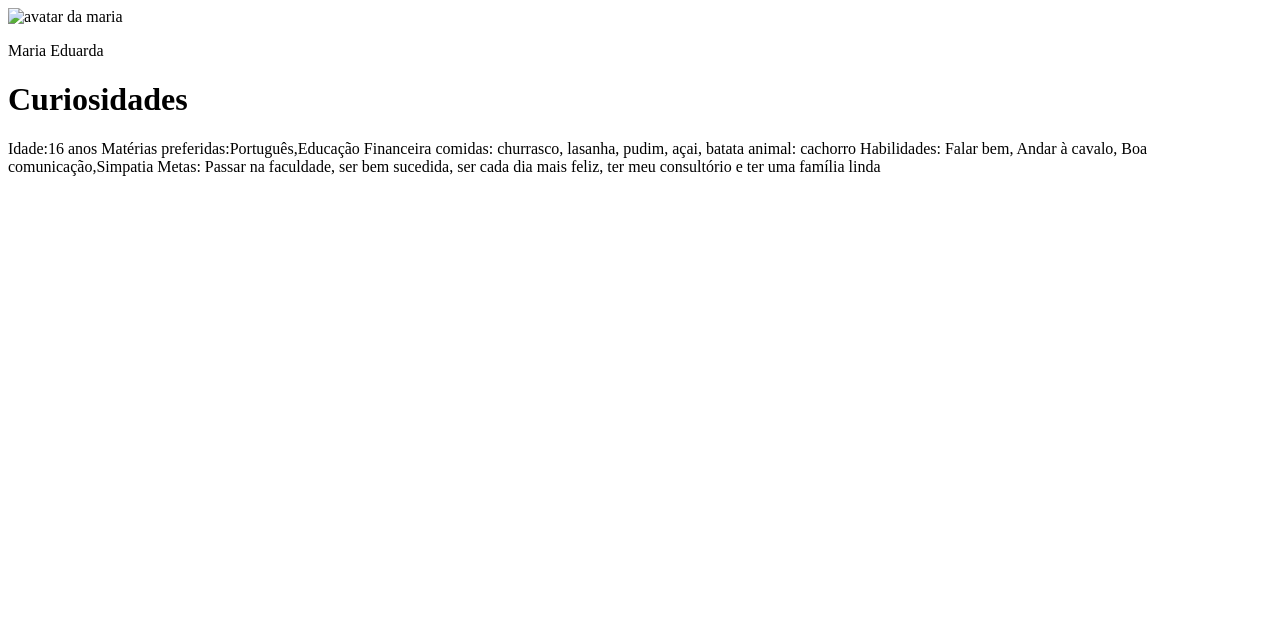
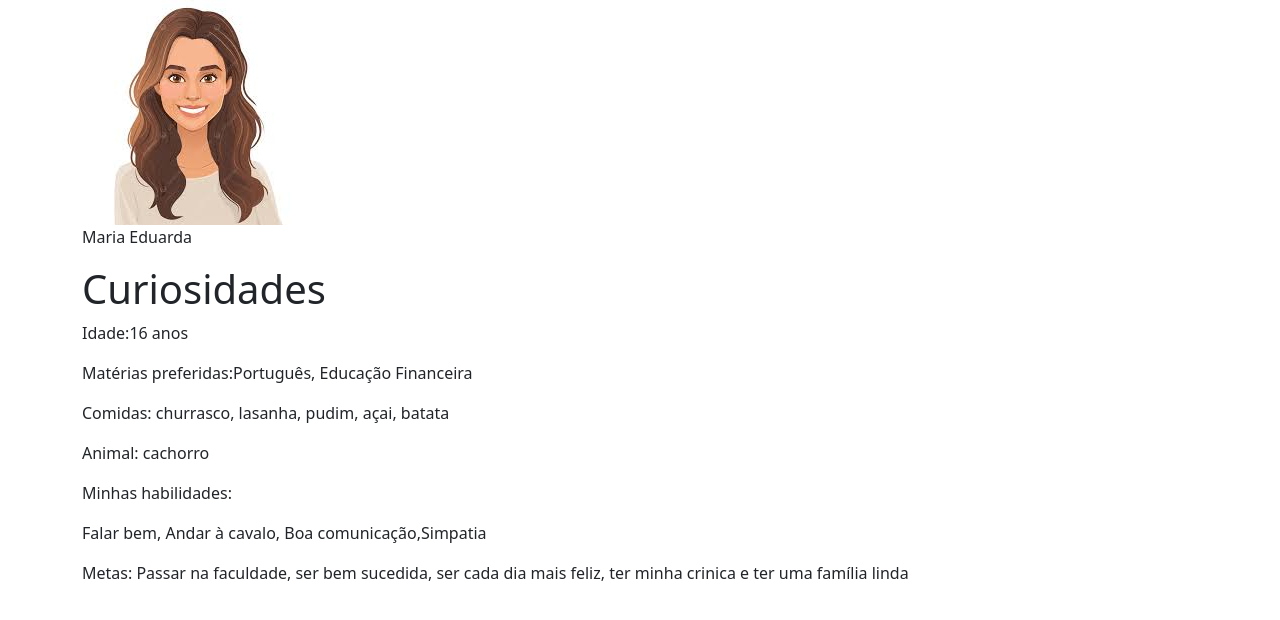
Before and after one commit to madununes07/Meu-portfolio, a plain HTML site: page index.html in a window 1280 px wide. Drawn offline with nearby package versions, Linux system fonts and the light colour scheme.

Commit message:
Add files via upload

```diff
--- a/index.html
+++ b/index.html
@@ -3,20 +3,25 @@
 <head>
     <meta charset="UTF-8">
     <meta http-equiv="X-UA-Compatible" content="IE=edge">
+    <link href="https://cdn.jsdelivr.net/npm/bootstrap@5.3.3/dist/css/bootstrap.min.css" rel="stylesheet" integrity="sha384-QWTKZyjpPEjISv5WaRU9OFeRpok6YctnYmDr5pNlyT2bRjXh0JMhjY6hW+ALEwIH"  crossorigin="anonymous"  />
     <link rel="stylesheet" href="style.css" />
+
     <title>meu portfolio</title>
 </head>
 <body>
-    <body>
-        <img src="img/avatar-perfil.png" alt="avatar da maria" srcset="" />
+    <header class="container">
+        <img src="img/Maria.jpg" alt="avatar da maria" srcset="" />
         <p>Maria Eduarda</p>
         <h1>Curiosidades</h1>
         <p>Idade:16 anos
-            Matérias preferidas:Português,Educação Financeira
-            comidas: churrasco, lasanha, pudim, açai, batata
-            animal: cachorro
-            Habilidades: Falar bem, Andar à cavalo, Boa comunicação,Simpatia
-            Metas: Passar na faculdade, ser bem sucedida, ser cada dia mais feliz, ter meu consultório e ter uma família linda</p>
-
+        <p>Matérias preferidas:Português, Educação Financeira</p>
+        <p>Comidas: churrasco, lasanha, pudim, açai, batata</p>
+        <p>Animal: cachorro</p>
+        <p>Minhas habilidades:</p>
+        <div>
+        <p> Falar bem, Andar à cavalo, Boa comunicação,Simpatia</p>
+        <p>Metas: Passar na faculdade, ser bem sucedida, ser cada dia mais feliz, ter minha crinica e ter uma família linda</p>
+        </div>
+        </header>
 </body>
 </html>
```
